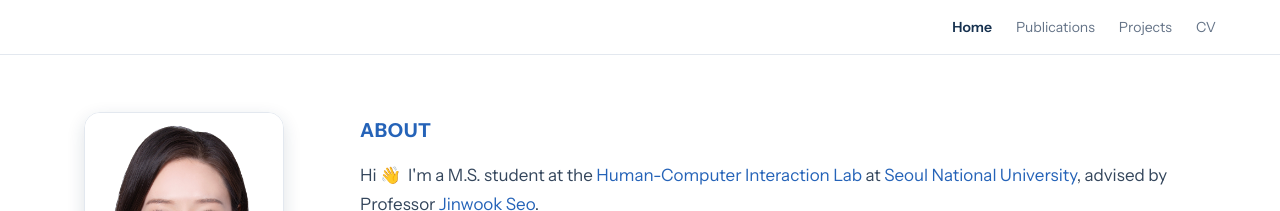
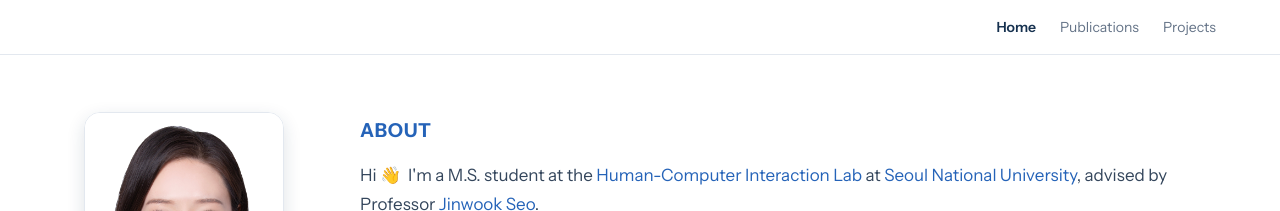
Before and after one commit to JiyeonBae/jiyeonbae.github.io, a Jekyll site: the page built from index.md, in a window 1280 px wide. Shown: the top 211 px of the page. Built offline with Jekyll 4.4.1, drawn with Linux system fonts in a browser that asks for light colours.

Commit message:
Remove CV link from top nav (keep sidebar CV icon)
CV page/PDF not ready yet; drop the prominent nav link to avoid a visible
404 while keeping the small circular CV icon in the sidebar.

Co-Authored-By: Claude Opus 4.8 <noreply@anthropic.com>

```diff
--- a/_layouts/default.html
+++ b/_layouts/default.html
@@ -17,7 +17,6 @@
         <a href="/"{% if page.url == "/" %} class="is-active"{% endif %}>Home</a>
         <a href="/publications/"{% if page.url contains "publications" %} class="is-active"{% endif %}>Publications</a>
         <a href="/projects/"{% if page.url contains "projects" %} class="is-active"{% endif %}>Projects</a>
-        <a href="/cv.pdf" target="_blank" rel="noopener noreferrer">CV</a>
       </nav>
     </div>
   </header>
```
